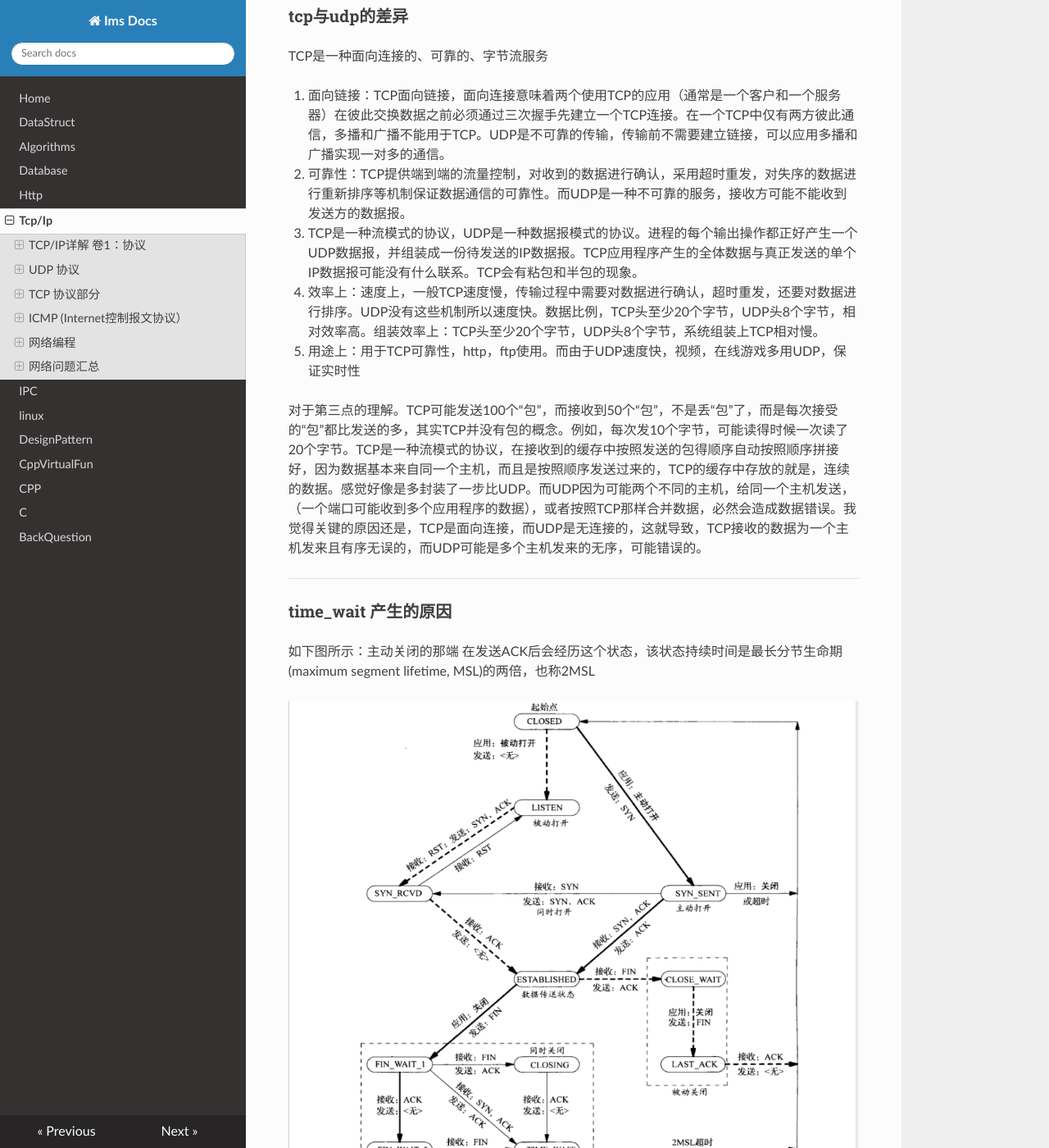
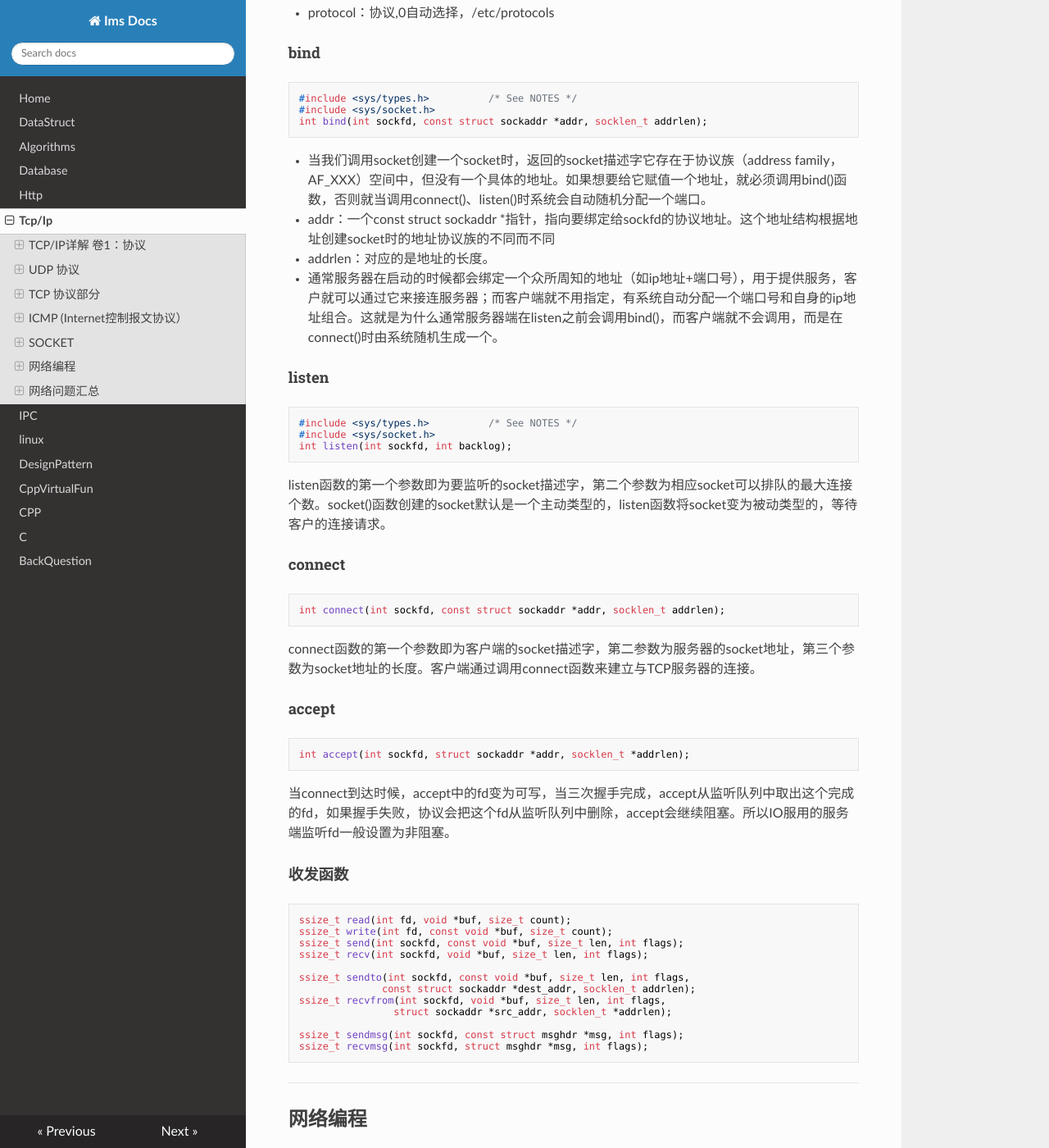
Before and after one commit to ims0/mkdocs, an MkDocs documentation site: the page built from docs/tcp_ip.md, in a window 1280 px wide and 1400 px high, scrolled down 10880 px. Shown: the whole window at 82% size. Built offline with MkDocs 1.6.1, drawn with Linux system fonts in a browser that asks for light colours; nearby versions of some CDN libraries; some of the changed text lies outside the part shown.

Commit message:
add socket func info

````diff
--- a/docs/tcp_ip.md
+++ b/docs/tcp_ip.md
@@ -310,6 +310,81 @@ IP协议通过计算发现主机B与自己不在同一网段内，就直接交
 
 
 ----
+## SOCKET
+### socket大致介绍
+  由于现在是面向对象的编程，一些计算机行业的大神通过抽象的理念，在现实中通过反复的理论或者实际的推导，提出了抽象的一些通信协议，基于tcp/ip协议，提出大致的构想，一些泛型的程序大牛在这个协议的基础上，将这些抽象化的理念接口化，针对协议提出的每个理念，专门的编写制定的接口，与其协议一一对应，形成了现在的socket标准规范，然后将其接口封装成可以调用的接口，供开发者使用
+![avatar](tcp_ip_pic/socket_site.png)
+![avatar](tcp_ip_pic/socket_process.png)
+
+
+### Socket Func
+#### socket
+```
+#include <sys/types.h>          /* See NOTES */
+#include <sys/socket.h>
+int socket(int domain, int type, int protocol);
+```
++ domain:协议族， AF_INET/AF_INET6
++ type:类型， SOCK_STREAM/SOCK_DGRAM
++ protocol：协议,0自动选择，/etc/protocols
+
+#### bind
+
+```
+#include <sys/types.h>          /* See NOTES */
+#include <sys/socket.h>
+int bind(int sockfd, const struct sockaddr *addr, socklen_t addrlen);
+```
++ 当我们调用socket创建一个socket时，返回的socket描述字它存在于协议族（address family，AF_XXX）空间中，但没有一个具体的地址。如果想要给它赋值一个地址，就必须调用bind()函数，否则就当调用connect()、listen()时系统会自动随机分配一个端口。
+
++ addr：一个const struct sockaddr *指针，指向要绑定给sockfd的协议地址。这个地址结构根据地址创建socket时的地址协议族的不同而不同
++ addrlen：对应的是地址的长度。
+
++ 通常服务器在启动的时候都会绑定一个众所周知的地址（如ip地址+端口号），用于提供服务，客户就可以通过它来接连服务器；而客户端就不用指定，有系统自动分配一个端口号和自身的ip地址组合。这就是为什么通常服务器端在listen之前会调用bind()，而客户端就不会调用，而是在connect()时由系统随机生成一个。
+
+
+
+#### listen
+
+```
+#include <sys/types.h>          /* See NOTES */
+#include <sys/socket.h>
+int listen(int sockfd, int backlog);
+```
+listen函数的第一个参数即为要监听的socket描述字，第二个参数为相应socket可以排队的最大连接个数。socket()函数创建的socket默认是一个主动类型的，listen函数将socket变为被动类型的，等待客户的连接请求。
+
+#### connect
+```
+int connect(int sockfd, const struct sockaddr *addr, socklen_t addrlen);
+```
+connect函数的第一个参数即为客户端的socket描述字，第二参数为服务器的socket地址，第三个参数为socket地址的长度。客户端通过调用connect函数来建立与TCP服务器的连接。
+
+#### accept
+```
+int accept(int sockfd, struct sockaddr *addr, socklen_t *addrlen);
+```
+当connect到达时候，accept中的fd变为可写，当三次握手完成，accept从监听队列中取出这个完成的fd，如果握手失败，协议会把这个fd从监听队列中删除，accept会继续阻塞。所以IO服用的服务端监听fd一般设置为非阻塞。
+
+#### 收发函数
+
+```
+ssize_t read(int fd, void *buf, size_t count);
+ssize_t write(int fd, const void *buf, size_t count);
+ssize_t send(int sockfd, const void *buf, size_t len, int flags);
+ssize_t recv(int sockfd, void *buf, size_t len, int flags);
+
+ssize_t sendto(int sockfd, const void *buf, size_t len, int flags,
+              const struct sockaddr *dest_addr, socklen_t addrlen);
+ssize_t recvfrom(int sockfd, void *buf, size_t len, int flags,
+                struct sockaddr *src_addr, socklen_t *addrlen);
+
+ssize_t sendmsg(int sockfd, const struct msghdr *msg, int flags);
+ssize_t recvmsg(int sockfd, struct msghdr *msg, int flags);
+```
+
+
+
+-----------------
 
 ## 网络编程
 
````
Also changed, not shown: docs/tcp_ip_pic/socket_process.png (added), docs/tcp_ip_pic/socket_site.png (added).
